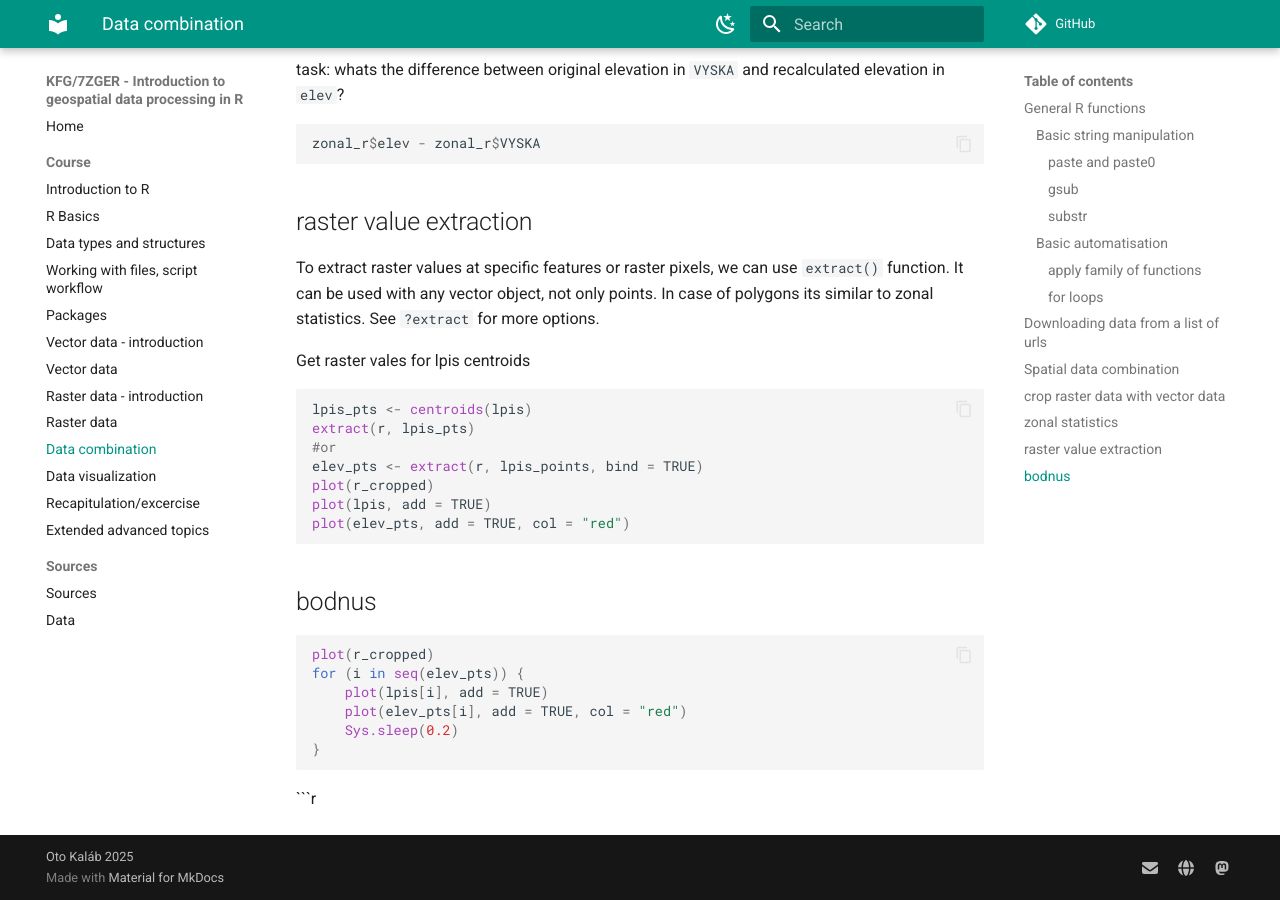
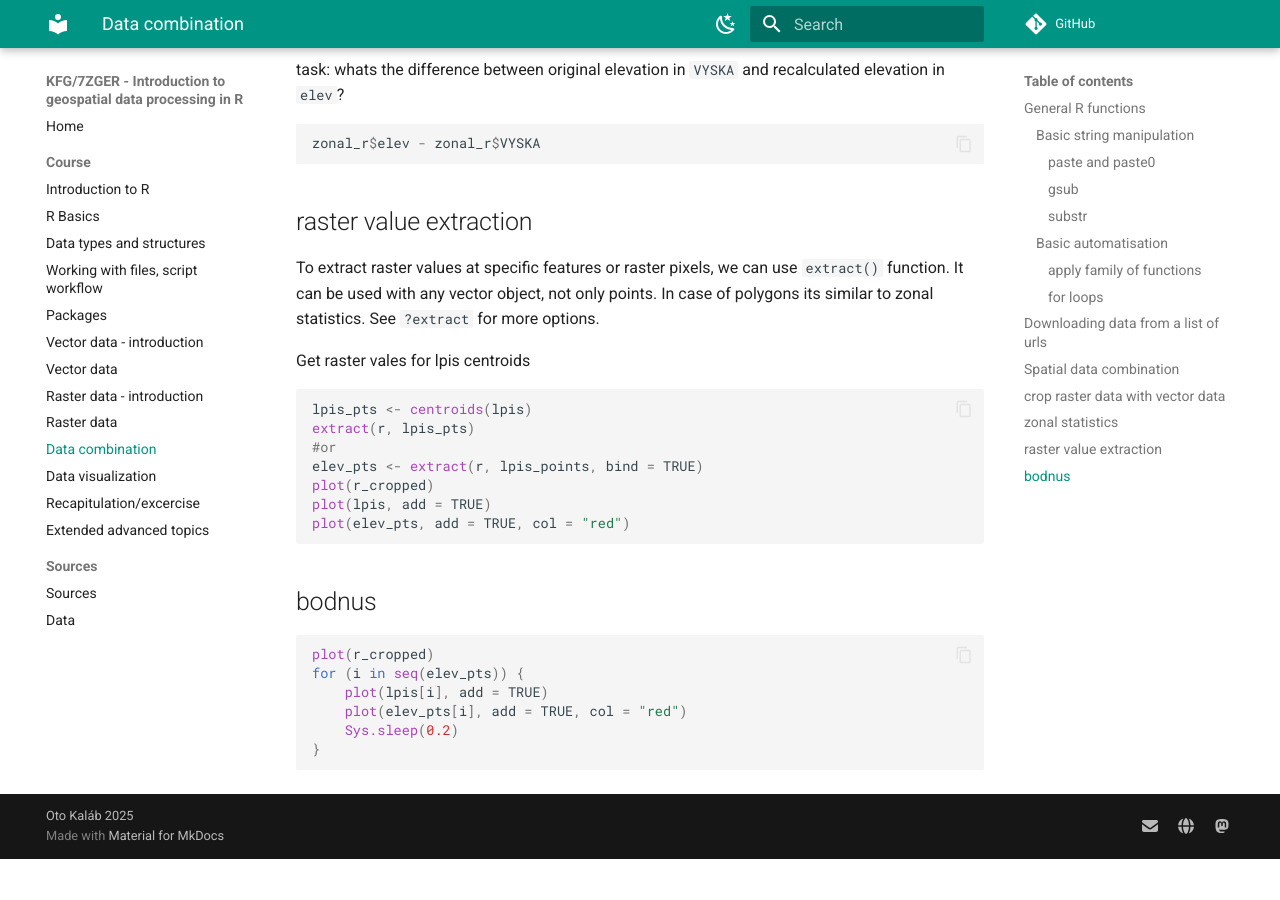
Before and after one commit to kalab-oto/7ZGER, an MkDocs documentation site: the page built from docs/data_combination.md, in a window 1280 px wide and 900 px high, scrolled down 4964 px. Built offline with MkDocs 1.6.1 and Material for MkDocs 9.7.7, drawn with Linux system fonts in a browser that asks for light colours; comment, search, counter and statistics services are not loaded; after the commit the page ends 5823 px from its top, so only the background shows below that.

Commit message:
fix: remove line

````diff
--- a/docs/data_combination.md
+++ b/docs/data_combination.md
@@ -253,5 +253,3 @@ for (i in seq(elev_pts)) {
     Sys.sleep(0.2)
 }
 ```
-
-```r
````
